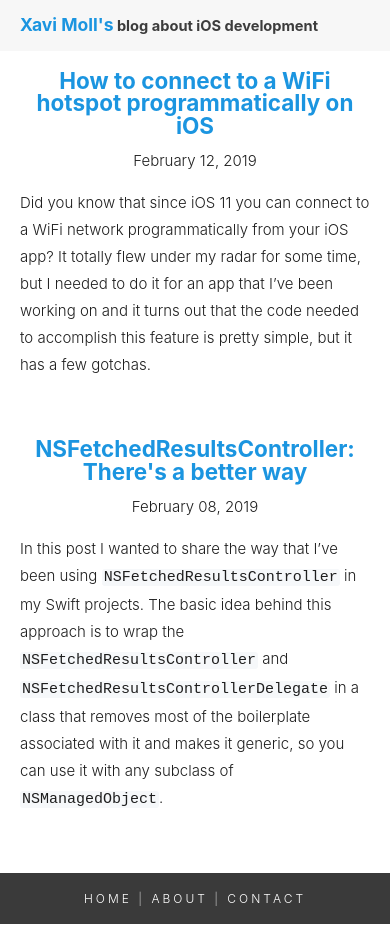
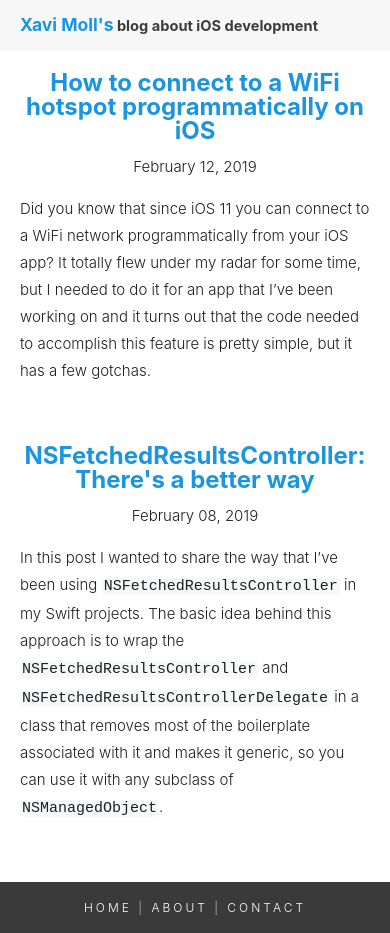
Before and after one commit to xmollv/xmollv.github.io, a Jekyll site: the page built from pages/home.html, in a window 390 px wide. Built offline with Jekyll 4.4.1, drawn with Linux system fonts in a browser that asks for light colours.

Commit message:
Changed the font size

```diff
--- a/assets/css/base.css
+++ b/assets/css/base.css
@@ -18,6 +18,10 @@
     text-decoration: underline;
 }
 
+a:visited {
+    color: rgb(27, 149, 224);
+}
+
 img {
     max-width: 100%;
     display: block;
@@ -25,6 +29,7 @@
     margin-right: auto;
 }
 
+/* Header */
 header {
     background: rgba(0, 0, 0, 0.03);
 }
@@ -39,10 +44,6 @@
 
 header > h3 > small {
     color: rgb(60, 60, 60);
-}
-
-a:visited {
-    color: rgb(27, 149, 224);
 }
 
 /* Home */
@@ -87,10 +88,7 @@
 
 #goodbye {
     font-size: 12px;
-    line-height: 1.5em;
     text-align: center;
-    padding-top: 1em;
-    padding-bottom: 1em;
 }
 
 /* Single-line code blocks */
@@ -142,28 +140,16 @@
 
 @media screen and (max-width: 450px) {
     #post_title, .home_item_title {
-        font-size: 1.5em;
-    }
-
-    body {
-        font-size: 15px;
+        font-size: 1.6em;
     }
 }
 
 @media screen and (max-width: 320px) {
     #post_title, .home_item_title {
-        font-size: 1.2em;
-    }
-
-    body {
-        font-size: 14px;
+        font-size: 1.4em;
     }
 
     header > h3 > small {
         font-size: 12px;
     }
-
-    pre.highlight {
-        font-size: 12px;
-    }
 }
```
